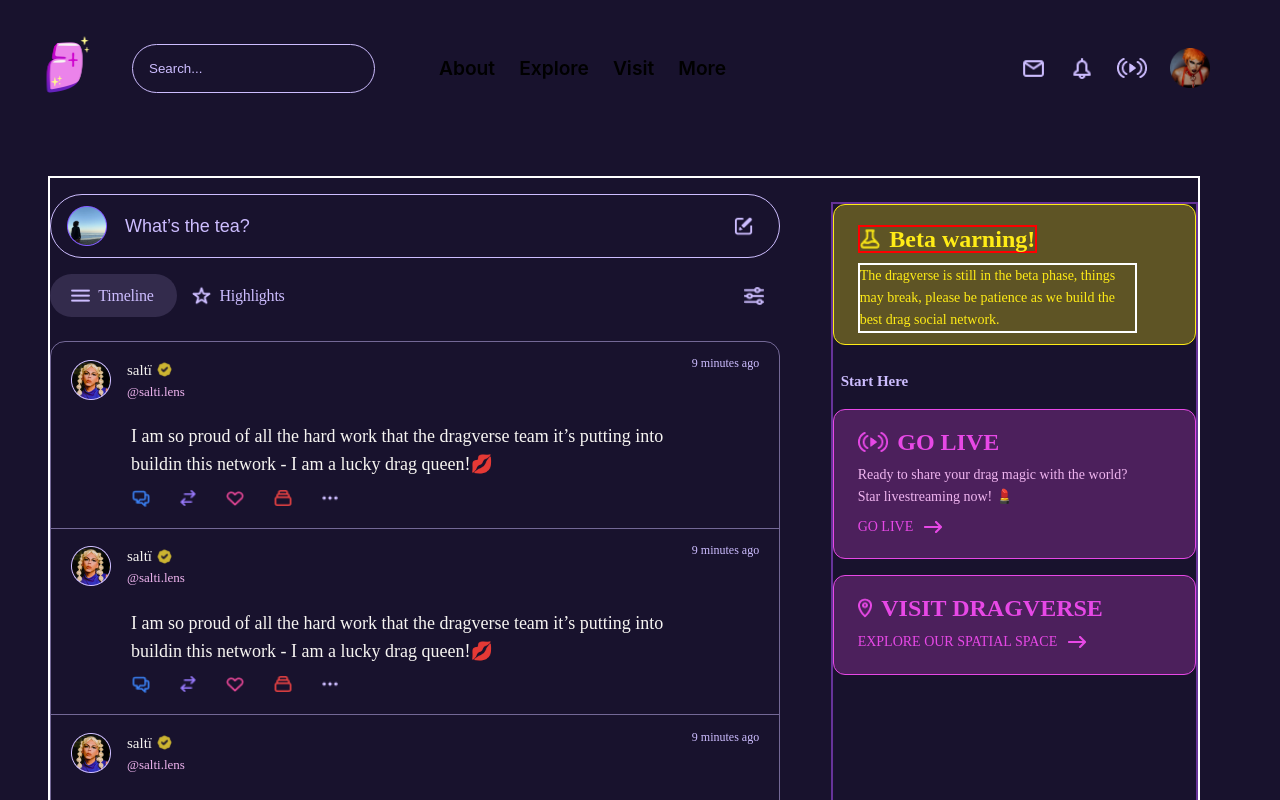
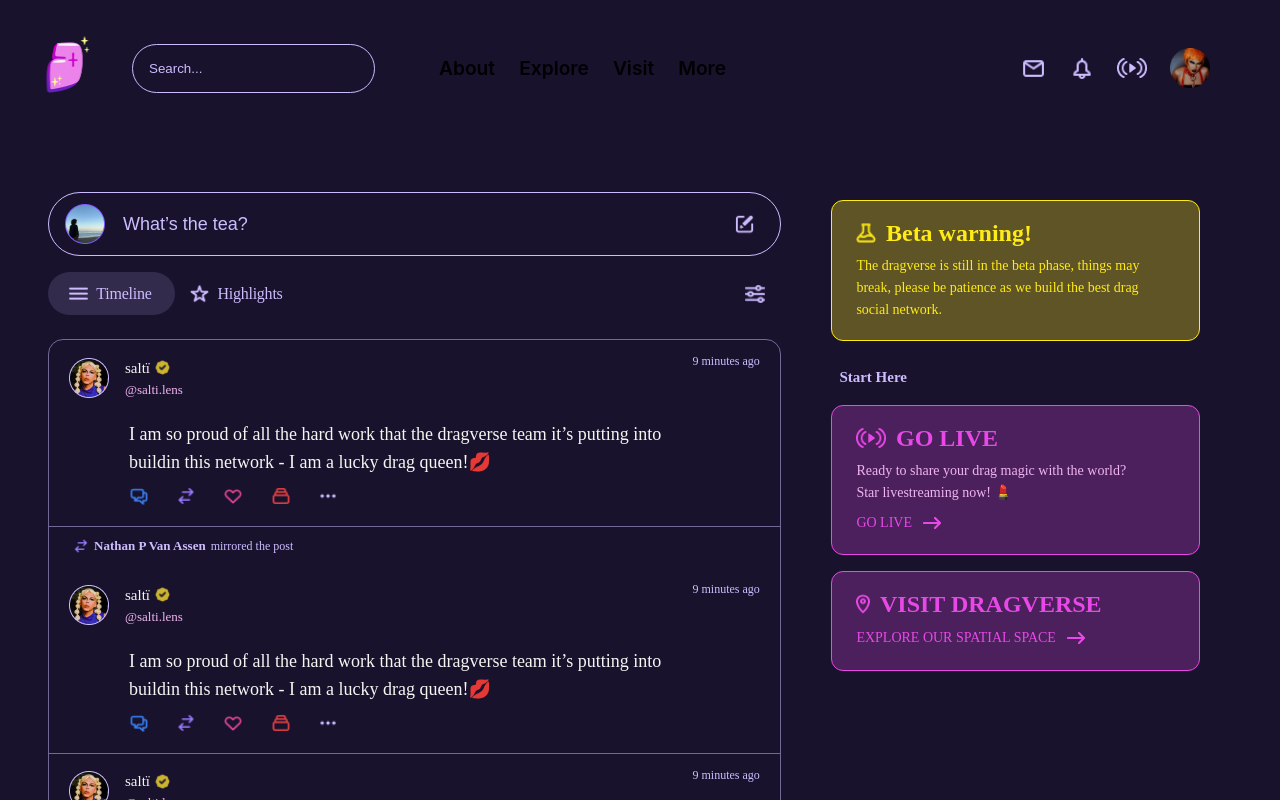
Before and after one commit to DragVerse/Next_Video, a Next.js app: page /Feed/Feed in a window 1280 px wide. Shown: the top 800 px of the page. Built offline with nearby package versions, Linux system fonts and the light colour scheme.

Commit message:
adjusted post

```diff
--- a/pages/Feed/Feed.module.css
+++ b/pages/Feed/Feed.module.css
@@ -14,7 +14,7 @@
   margin-top: 1rem;
 }
 .container {
-  border: 2px solid #fff;
+  /* border: 2px solid #fff; */
   margin: 0 5rem 0 3rem;
   /* height: 100vh; */
   display: flex;
@@ -30,7 +30,7 @@
   /* border: 2px solid rgb(7, 31, 241); */
   width: 32%;
   margin-top: 1.5rem;
-  border: 2px solid rebeccapurple;
+  /* border: 2px solid rebeccapurple; */
 }
 .search {
   background: #18122d;
@@ -178,6 +178,38 @@
   flex-direction: column;
   margin-left: 1rem;
 }
+.post .spanNot {
+  display: flex;
+  flex-direction: row;
+  width: fit-content;
+  align-items: center;
+  justify-content: start;
+  /* border: 3px solid rosybrown; */
+  gap: 5px;
+  margin: 0.6rem 0 0.7rem 1.5rem;
+}
+.post .spanNot h5,
+.post .spanNot h4 {
+  margin: 0;
+  padding: 0;
+}
+.post .spanNot h4 {
+  font-family: "Poppins";
+  font-style: normal;
+  font-weight: 700;
+  font-size: 13px;
+  line-height: 20px;
+
+  color: #cdbdff;
+}
+.post .spanNot h5 {
+  font-family: "Poppins";
+  font-style: normal;
+  font-weight: 400;
+  font-size: 12px;
+  line-height: 20px;
+  color: #cdbdff;
+}
 /* .post main div section h3 {
   border: 1px solid saddlebrown;
 }
@@ -268,7 +300,7 @@
   font-weight: 700;
   font-size: 24px;
   line-height: 24px;
-  border: 2px solid red;
+  /* border: 2px solid red; */
   display: flex;
   align-items: center;
   margin-bottom: 10px;
@@ -278,7 +310,7 @@
 }
 
 .card1 p {
-  border: 2px solid #fff;
+  /* border: 2px solid #fff; */
   width: 89%;
   margin-top: 0;
   font-family: "Poppins";
@@ -350,8 +382,6 @@
   color: #f0b5f0;
 }
 
-
-
 .card3 {
   background: rgba(231, 72, 230, 0.25);
   border: 1px solid #e748e6;
--- a/pages/Feed/Posts.js
+++ b/pages/Feed/Posts.js
@@ -7,6 +7,7 @@
 import Heart from '../assets/heart.png'
 import Brower from '../assets/brower.png'
 import Menu from '../assets/menu.png'
+
 
 export default function Post() {
     return (
@@ -41,6 +42,11 @@
                     </div>
 
                     <div className={styles.post}>
+                                    <span className={styles.spanNot}>
+                                        <Image src={Transimit} alt='' width={16} height={16}/>
+                                    <h4>Nathan P Van Assen </h4>
+                                    <h5>mirrored the post</h5>
+                                    </span>
                         <main>
                             <div>
                                 <Image src={Profile} alt='profile' width={40} height={40} />
```
Lines whose indentation alone changed are shown as unchanged.
